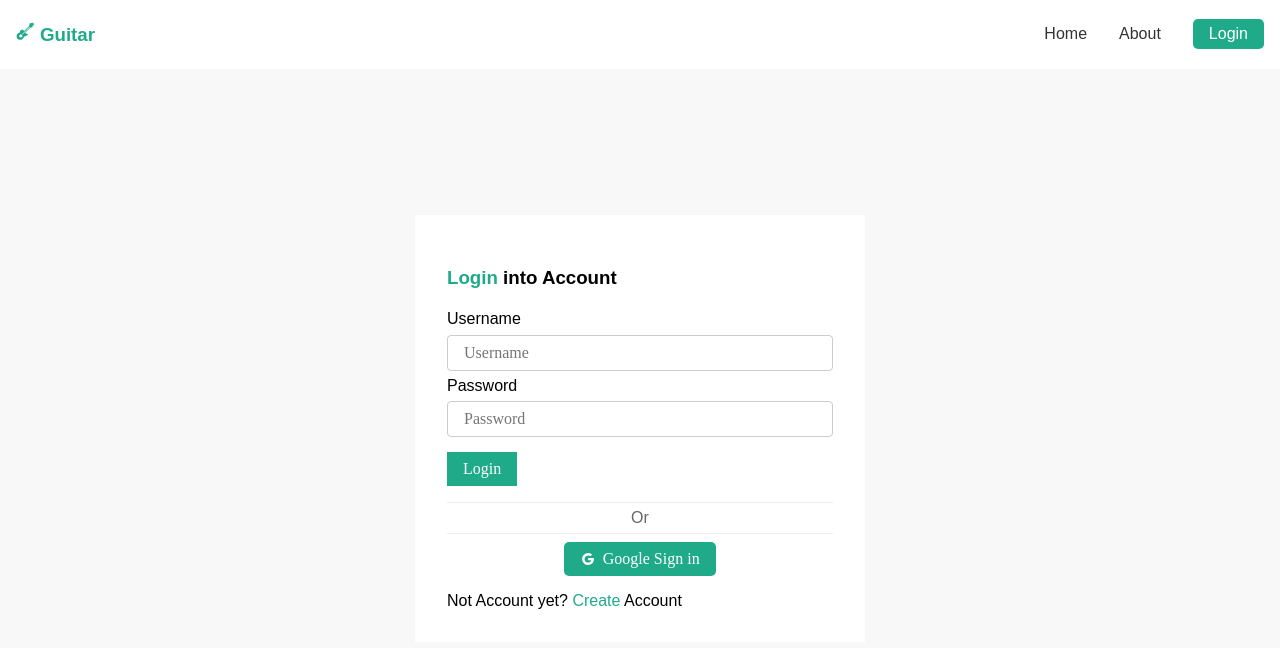
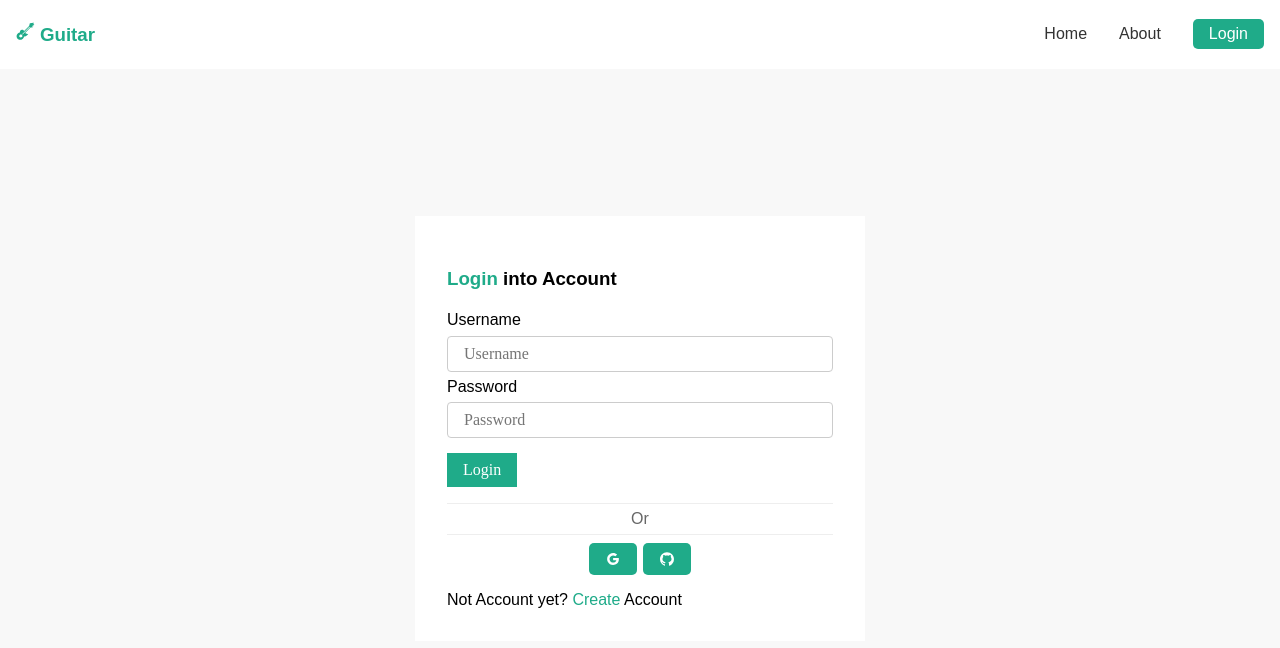
Before and after one commit to Ashik-Mahmud/react-guiter-shop-app, a React (Create React App) app: page /login in a window 1280 px wide. Shown: the top 648 px of the page. Built offline with nearby package versions, Linux system fonts and the light colour scheme.

Commit message:
added github authentication

```diff
--- a/src/components/Firebase/HandleSignIn.js
+++ b/src/components/Firebase/HandleSignIn.js
@@ -9,22 +9,21 @@ const handleSignInWithFirebase = (response , setIsLoggedIn) =>{
 
       const isHas = items.find(item => item.email === email);
       if(isHas){
-        sessionStorage.setItem("user", email)
+        sessionStorage.setItem("user", email ? email : displayName)
         setIsLoggedIn(true)
       }else{
         setIsLoggedIn(true)
         items.push({
             id,
             name: displayName,
-            email,
-            username: email,
+            email: email ? email : displayName,
+            username: email ? email : displayName,
             password: null,
             avatar: photoURL,
           });
 
             localStorage.setItem('user-info', JSON.stringify(items))
-            sessionStorage.setItem("user", email)
-            sessionStorage.setItem("user", email)
+            sessionStorage.setItem("user",  email ? email : displayName)
 
       }
 
--- a/src/components/LoginSignUp/LoginSignUp.css
+++ b/src/components/LoginSignUp/LoginSignUp.css
@@ -54,6 +54,12 @@
   text-align: center;
   margin: 0.5rem 0rem;
 }
+.google-sign-in-btn .btn-group {
+  display: flex;
+  align-items: center;
+  gap: 0.4rem;
+  justify-content: center;
+}
 .google-sign-in-btn hr {
   border: none;
   border-bottom: 1px solid #ddd;
--- a/src/components/LoginSignUp/LoginSignUp.jsx
+++ b/src/components/LoginSignUp/LoginSignUp.jsx
@@ -1,6 +1,10 @@
-import { GoogleAuthProvider, signInWithPopup } from "firebase/auth";
+import {
+  GithubAuthProvider,
+  GoogleAuthProvider,
+  signInWithPopup,
+} from "firebase/auth";
 import React, { useEffect, useState } from "react";
-import { AiOutlineGoogle } from "react-icons/ai";
+import { AiFillGithub, AiOutlineGoogle } from "react-icons/ai";
 import { useNavigate } from "react-router-dom";
 import { getAuthentication as authentication } from "../Firebase/Firebase";
 import { firebaseSignIn } from "../Firebase/HandleSignIn";
@@ -101,6 +105,16 @@ const LoginSignUp = ({ setAuth }) => {
       .catch((err) => console.log(err));
   };
 
+  const handleGithubFirebaseLogin = (e) => {
+    e.preventDefault();
+    const provider = new GithubAuthProvider();
+    signInWithPopup(authentication, provider)
+      .then((response) => {
+        firebaseSignIn(response, setIsLoggedIn);
+      })
+      .catch((err) => console.log(err));
+  };
+
   return (
     <section id="login">
       {!show ? (
@@ -137,12 +151,18 @@ const LoginSignUp = ({ setAuth }) => {
 
             <div className="google-sign-in-btn">
               <span>or</span>
-              <button onClick={handleFirebaseLogin}>
-                <span>
-                  <AiOutlineGoogle />
-                  Google Sign in
-                </span>
-              </button>
+              <div className="btn-group">
+                <button onClick={handleFirebaseLogin}>
+                  <span>
+                    <AiOutlineGoogle />
+                  </span>
+                </button>
+                <button onClick={handleGithubFirebaseLogin}>
+                  <span>
+                    <AiFillGithub />
+                  </span>
+                </button>
+              </div>
             </div>
             <p>
               Not Account yet?{" "}
```
